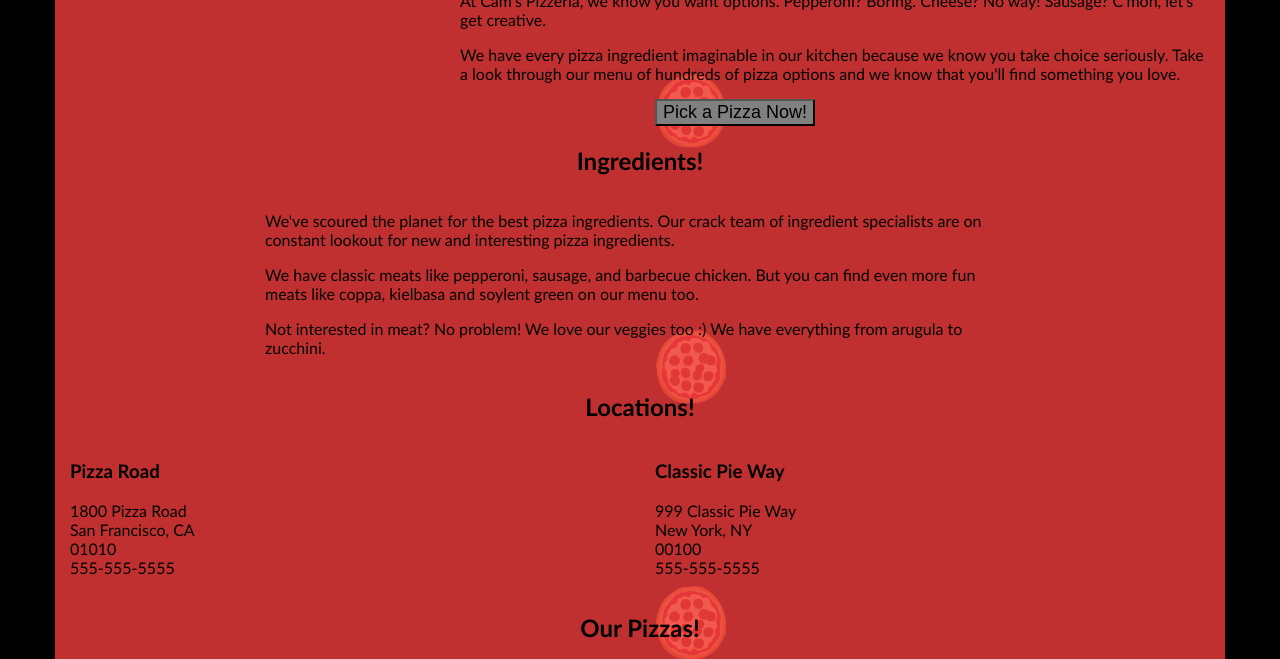
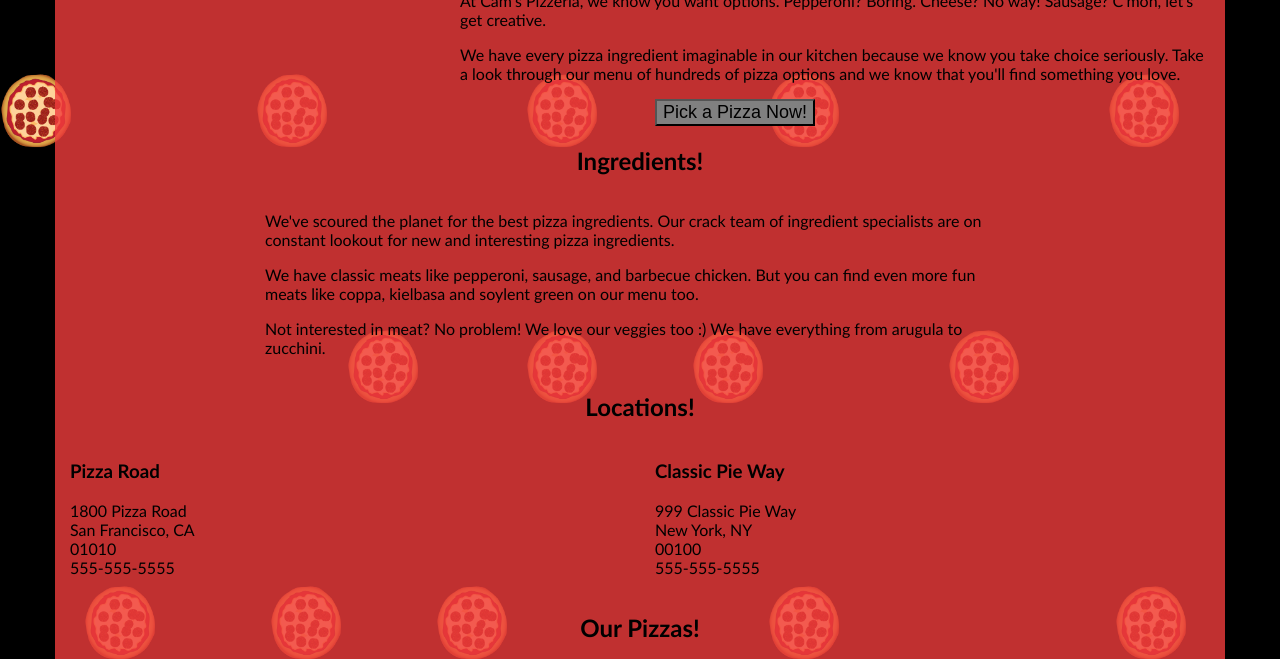
Before and after one commit to joeyzhang1989/Web-optimizations, a plain HTML site: page views/pizza.html in a window 1280 px wide. Shown: the part 195-854 px from the top of the page. Drawn offline with Linux system fonts and the light colour scheme.

Commit message:
Update the updatePositions function

```diff
--- a/views/css/style.css
+++ b/views/css/style.css
@@ -22,7 +22,8 @@
   clear:both;
 }
 
-/*.mover {
+.mover {
   transform: translateZ(0);
   will-change: transform;
-}*/
+  backface-visibility: hidden;
+}
--- a/views/js/main.js
+++ b/views/js/main.js
@@ -398,17 +398,17 @@ var pizzaElementGenerator = function(i) {
 var resizePizzas = function(size) {
   window.performance.mark("mark_start_resize");   // User Timing API function
 
-  // Changes the value for the size of the pizza above the slider
+   // Changes the value for the size of the pizza above the slider
   function changeSliderLabel(size) {
     switch(size) {
       case "1":
-        document.querySelector("#pizzaSize").innerHTML = "Small";
+        document.getElementById("pizzaSize").innerHTML = "Small";
         return;
       case "2":
-        document.querySelector("#pizzaSize").innerHTML = "Medium";
+        document.getElementById("pizzaSize").innerHTML = "Medium";
         return;
       case "3":
-        document.querySelector("#pizzaSize").innerHTML = "Large";
+        document.getElementById("pizzaSize").innerHTML = "Large";
         return;
       default:
         console.log("bug in changeSliderLabel");
@@ -433,7 +433,7 @@ var resizePizzas = function(size) {
         console.log("bug in sizeSwitcher");
     }
 
-    var randomPizzas = document.querySelectorAll(".randomPizzaContainer");
+    var randomPizzas = document.getElementsByClassName("randomPizzaContainer");
 
     for (var i = 0; i < randomPizzas.length; i++) {
       randomPizzas[i].style.width = newWidth + "%";
@@ -486,10 +486,17 @@ function updatePositions() {
   frame++;
   window.performance.mark("mark_start_frame");
 
-  var items = document.getElementsByClassName('.mover');
+  var items = document.getElementsByClassName('mover');
+
+  function getRandomIntInclusive(min, max) {
+    min = Math.ceil(min);
+    max = Math.floor(max);
+    return Math.floor(Math.random() * (max - min + 1)) + min;
+  }
+
   for (var i = 0; i < items.length; i++) {
-    var phase = Math.sin((document.body.scrollTop / 1250) + (i % 5));
-    console.log(phase,document.body.scrollTop / 1250);
+    var randomNumber = getRandomIntInclusive(0,4);
+    var phase = Math.sin((document.body.scrollTop / 1250) + randomNumber);
     items[i].style.left = items[i].basicLeft + 100 * phase + 'px';
   }
 
@@ -518,7 +525,7 @@ document.addEventListener('DOMContentLoaded', function() {
     elem.style.width = "73.333px";
     elem.basicLeft = (i % cols) * s;
     elem.style.top = (Math.floor(i / cols) * s) + 'px';
-    document.querySelector("#movingPizzas1").appendChild(elem);
+    document.getElementById("movingPizzas1").appendChild(elem);
   }
   updatePositions();
 });
```
